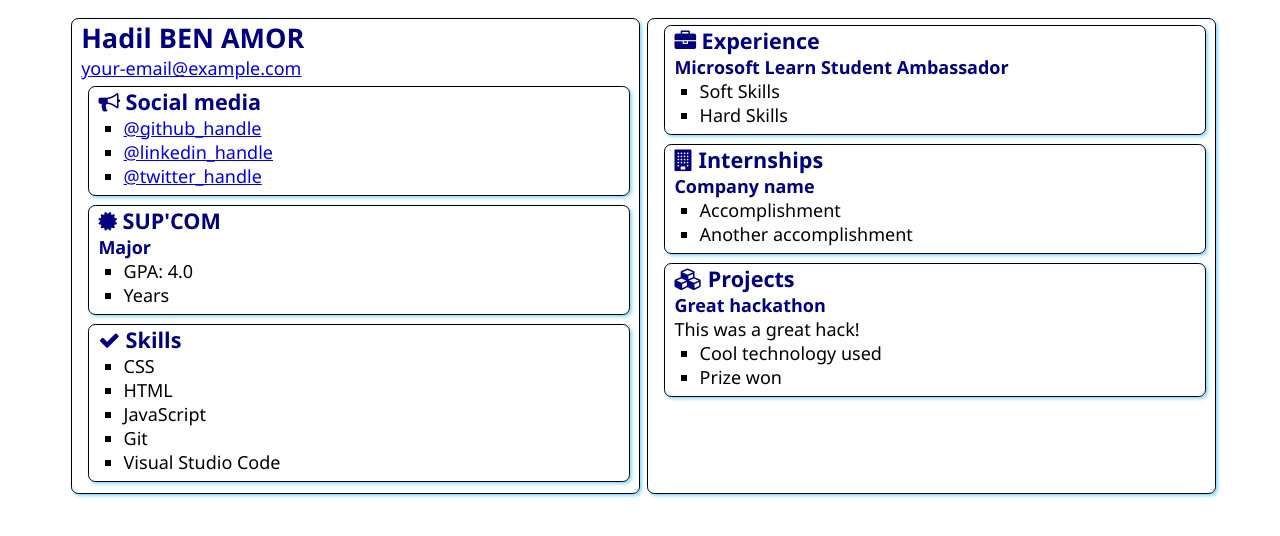
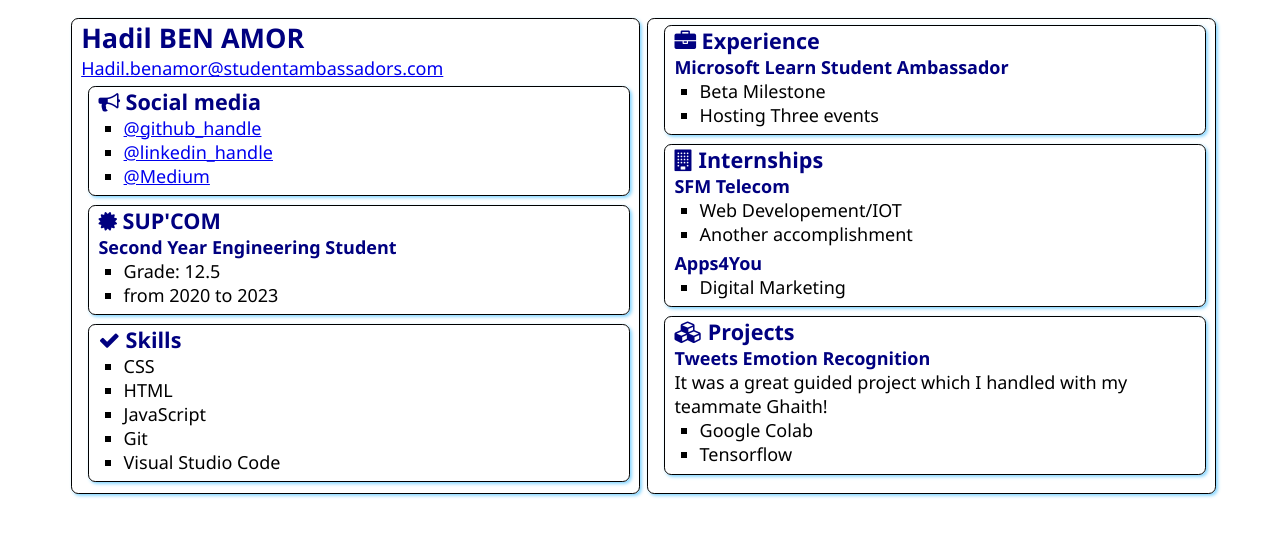
Before and after one commit to hadil1999-creator/SATechnicalOnboarding, a plain HTML site: page src/index.html in a window 1280 px wide. Drawn offline with Linux system fonts and the light colour scheme.

Commit message:
Update index.html
Chnaging refrences to social media

```diff
--- a/src/index.html
+++ b/src/index.html
@@ -13,7 +13,7 @@
     <main>
         <article class="box">
             <h1>Hadil BEN AMOR</h1>
-            <div><a href="mailto:Hadil.benamor@studentambassadors.com">your-email@example.com</a></div>
+            <div><a href="mailto:Hadil.benamor@studentambassadors.com">Hadil.benamor@studentambassadors.com</a></div>
 
             <section class="box">
                 <h2>
@@ -21,9 +21,9 @@
                     Social media
                 </h2>
                 <ul>
-                    <li><a href="https://github.com/<handle>">@github_handle</a></li>
-                    <li><a href="https://linkedin.com/in/<handle>">@linkedin_handle</a></li>
-                    <li><a href="https://twitter.com/<handle>">@twitter_handle</a></li>
+                    <li><a href="https://github.com/hadil1999-creator">@github_handle</a></li>
+                    <li><a href="https://www.linkedin.com/in/hadil-ben-amor-777a981ba/">@linkedin_handle</a></li>
+                    <li><a href="https://medium.com/@benamor.hadil">@Medium</a></li>
                 </ul>
             </section>
 
@@ -33,10 +33,10 @@
                         <i class="fa fa-certificate" aria-hidden="true"></i>
                         SUP'COM
                     </h2>
-                    <h3>Major</h3>
+                    <h3>Second Year Engineering Student</h3>
                     <ul>
-                        <li>GPA: 4.0</li>
-                        <li>Years</li>
+                        <li>Grade: 12.5</li>
+                        <li>from 2020 to 2023</li>
                     </ul>
                 </div>
             </section>
@@ -63,8 +63,8 @@
                 </h2>
                 <h3>Microsoft Learn Student Ambassador</h3>
                 <ul>
-                    <li>Soft Skills</li>
-                    <li>Hard Skills</li>
+                    <li>Beta Milestone</li>
+                    <li>Hosting Three events</li>
                 </ul>
             </section>
             <section class="box">
@@ -73,10 +73,15 @@
                     Internships
                 </h2>
 
-                <h3>Company name</h3>
+                <h3>SFM Telecom</h3>
                 <ul>
-                    <li>Accomplishment</li>
+                    <li>Web Developement/IOT</li>
                     <li>Another accomplishment</li>
+                </ul>
+                <h3>Apps4You</h3>
+                <ul>
+                    <li>Digital Marketing</li>
+
                 </ul>
             </section>
             <section class="box">
@@ -85,11 +90,11 @@
                     Projects
                 </h2>
 
-                <h3>Great hackathon</h3>
-                <div>This was a great hack!</div>
+                <h3>Tweets Emotion Recognition</h3>
+                <div>It was a great guided project which I handled with my teammate Ghaith!</div>
                 <ul>
-                    <li>Cool technology used</li>
-                    <li>Prize won</li>
+                    <li>Google Colab</li>
+                    <li>Tensorflow</li>
                 </ul>
             </section>
         </article>
```
